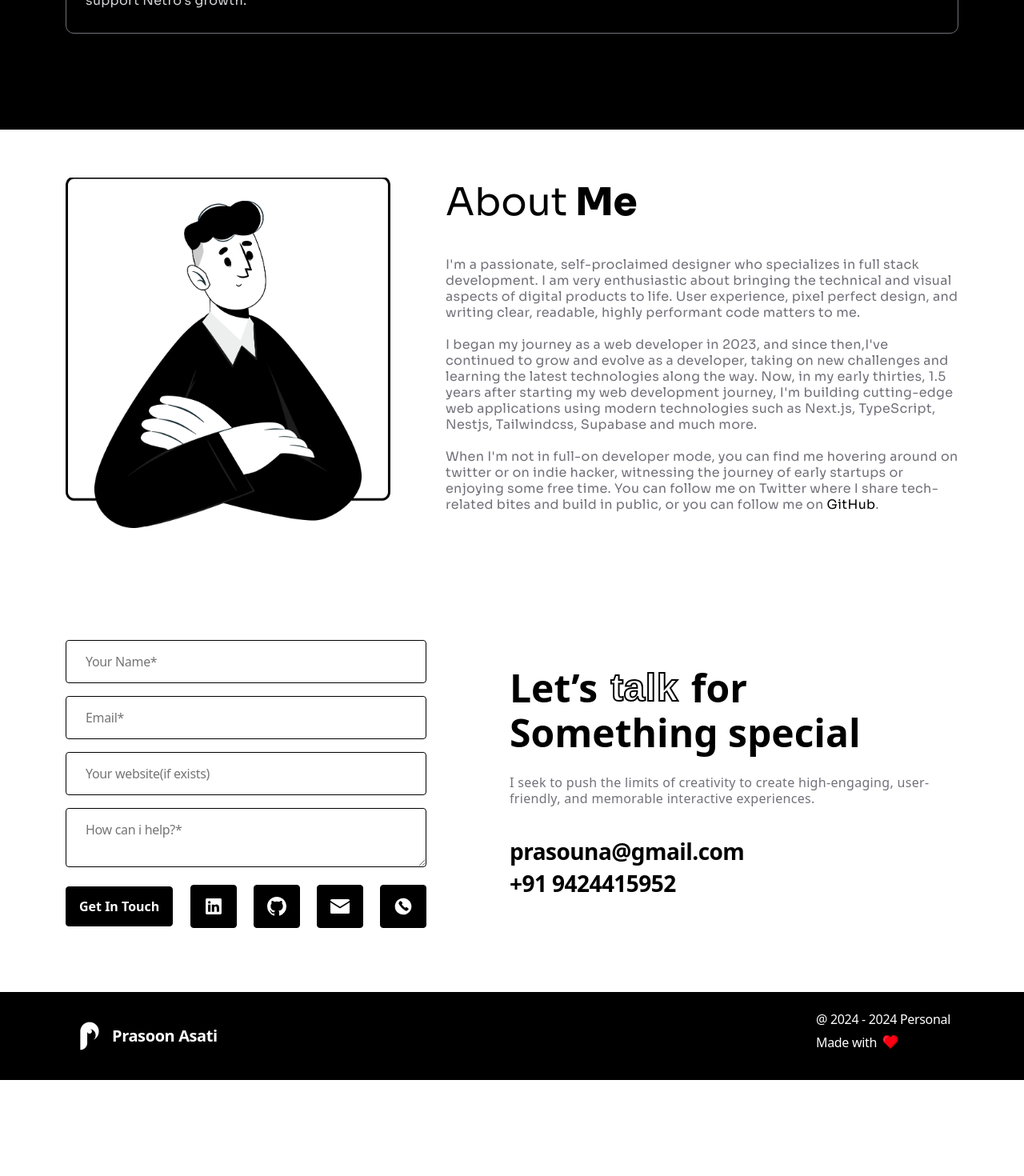
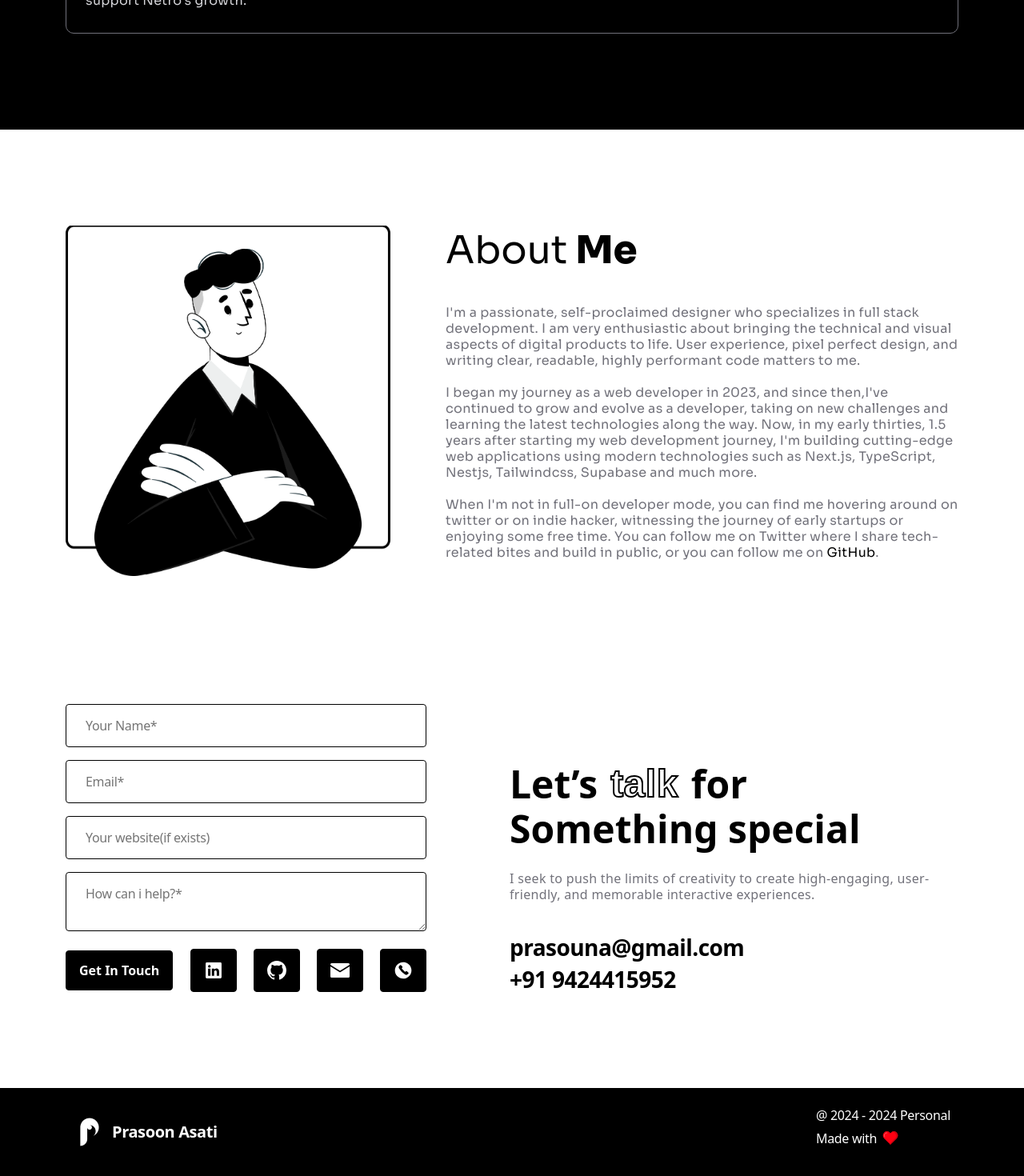
Before and after one commit to prasoon-88/portfolio-nextjs, a Next.js app: page / in a window 1280 px wide. Shown: the part 2454-3924 px from the top of the page at 80% size. Before the commit the page ends 3804 px from the top, so only its background shows below. Built offline with nearby package versions, Linux system fonts and the light colour scheme.

Commit message:
update: nav links

```diff
--- a/src/components/navbar/index.tsx
+++ b/src/components/navbar/index.tsx
@@ -28,7 +28,7 @@ const Navbar = () => {
     },
     {
       text: "Contact Me",
-      link: "#contactme",
+      link: "#footer",
     },
   ];
   const actions: ButtonProps[] = [
@@ -59,7 +59,9 @@ const Navbar = () => {
             <nav id="navbar" className={classNames({ sliderOpen })}>
               <section
                 className="logoContainer"
-                onClick={() => setSliderOpen(!sliderOpen)}
+                onClick={() => {
+                  window.scrollTo(0, 0);
+                }}
               >
                 <Image
                   src={logoConfig.src}
--- a/src/pages/index.tsx
+++ b/src/pages/index.tsx
@@ -118,7 +118,7 @@ const MySkills = () => {
   ];
 
   return (
-    <div className="container">
+    <div id="skill" className="container">
       <div className="row">
         <div className="col-12">
           <div className="mySkillsScetion">
@@ -196,7 +196,7 @@ const ExperieceSection = () => {
 
 const AboutMe = () => {
   return (
-    <div className="container pt-60 pb-60 aboutMeContainer">
+    <div id="aboutMe" className="container pt-120 pb-120 aboutMeContainer">
       <div className="row">
         <div className="col-md-5 col-12">
           <div className="aboutImageContainer">
--- a/src/styles/component/footer.scss
+++ b/src/styles/component/footer.scss
@@ -5,7 +5,7 @@
         display: flex;
         flex-direction: column;
         gap: 16px;
-        padding: 80px 0;
+        padding: 40px 0 120px 0;
 
         .btn-container {
             display: flex;
--- a/src/styles/index.scss
+++ b/src/styles/index.scss
@@ -6,6 +6,7 @@
     margin: 0;
     padding: 0;
     box-sizing: border-box;
+    scroll-snap-align: smooth;
 
 }
 
```
